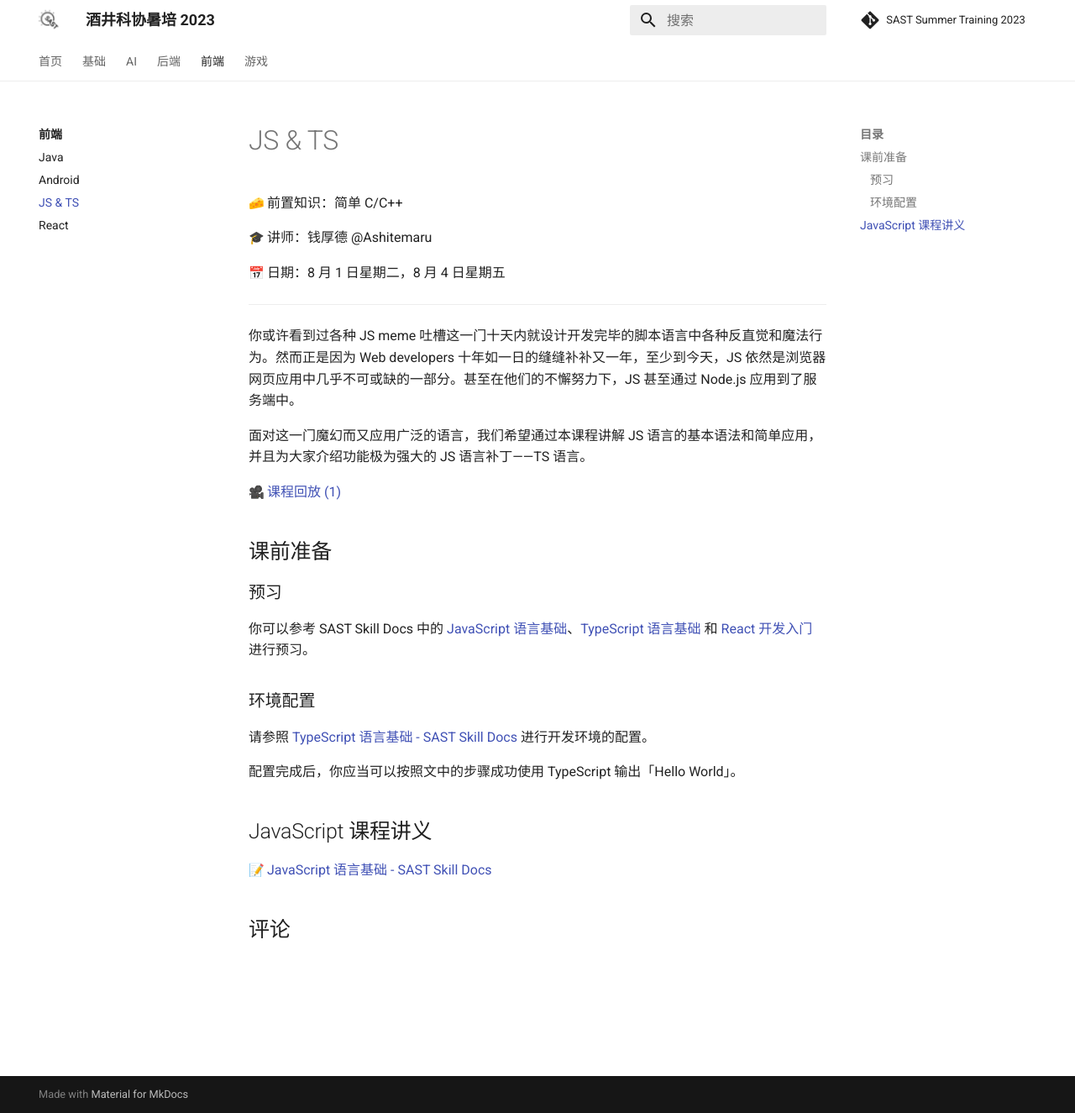
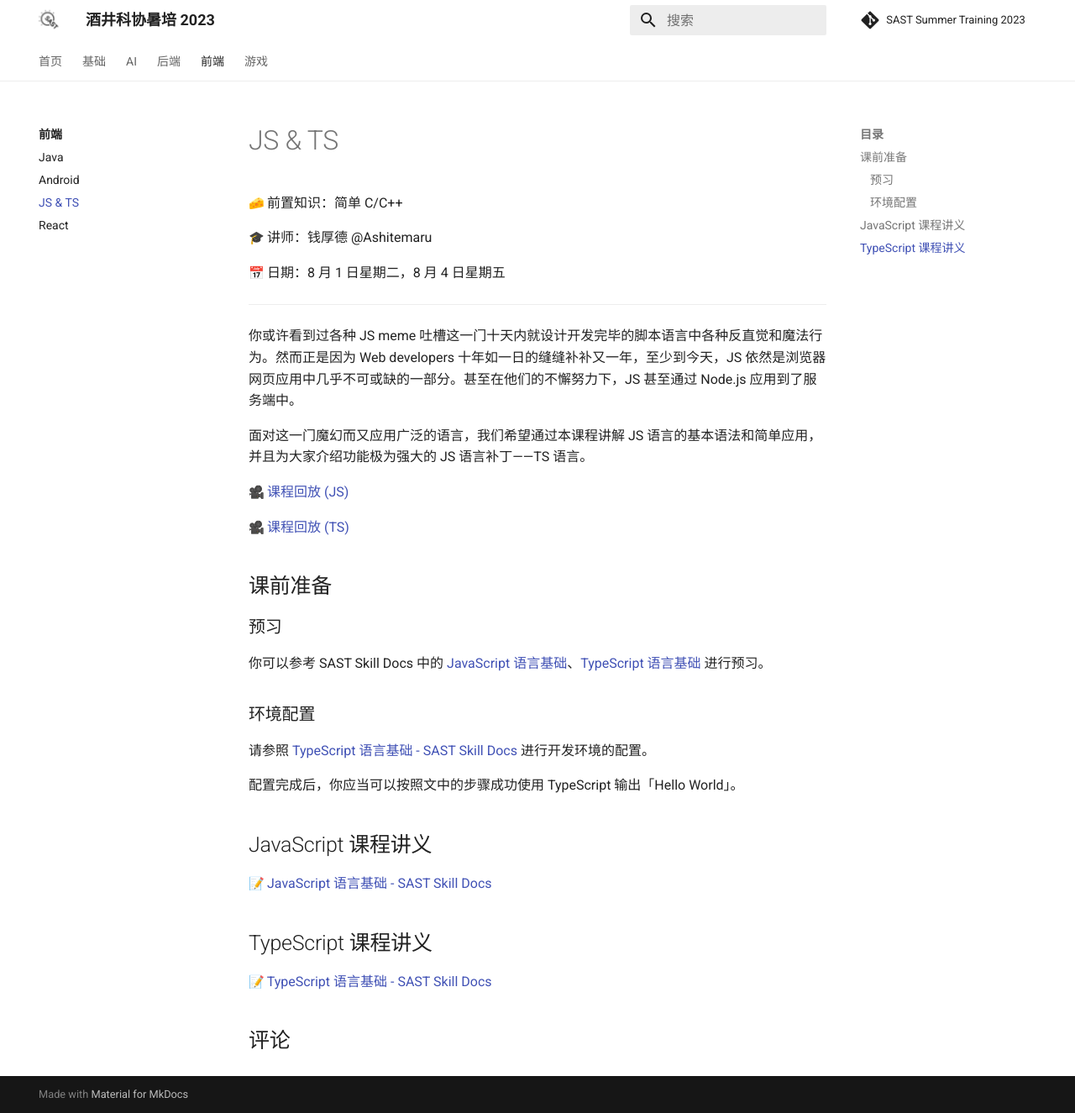
Before and after one commit to sast-summer-training-2023/sast-summer-training-2023.github.io, an MkDocs documentation site: the page built from docs/frontend/js-ts.md, in a window 1280 px wide and 1325 px high. Shown: the whole window at 84% size. Built offline with MkDocs 1.6.1 and Material for MkDocs 9.7.7, drawn with Linux system fonts in a browser that asks for light colours; emoji names are drawn with the system emoji font; comment, search, counter and statistics services are not loaded.

Commit message:
feat(js-ts): playback & lecture notes

```diff
--- a/docs/frontend/js-ts.md
+++ b/docs/frontend/js-ts.md
@@ -12,13 +12,15 @@
 
 面对这一门魔幻而又应用广泛的语言，我们希望通过本课程讲解 JS 语言的基本语法和简单应用，并且为大家介绍功能极为强大的 JS 语言补丁——TS 语言。
 
-:movie_camera: [课程回放 (1)](https://www.bilibili.com/video/BV1Ep4y1V7k7)
+:movie_camera: [课程回放 (JS)](https://www.bilibili.com/video/BV1Ep4y1V7k7)
+
+:movie_camera: [课程回放 (TS)](https://www.bilibili.com/video/BV1Gh4y1w7Ng)
 
 ## 课前准备
 
 ### 预习
 
-你可以参考 SAST Skill Docs 中的 [JavaScript 语言基础](https://docs.net9.org/languages/javascript/)、[TypeScript 语言基础](https://docs.net9.org/languages/typescript/) 和 [React 开发入门](https://docs.net9.org/frontend/react/) 进行预习。
+你可以参考 SAST Skill Docs 中的 [JavaScript 语言基础](https://docs.net9.org/languages/javascript/)、[TypeScript 语言基础](https://docs.net9.org/languages/typescript/) 进行预习。
 
 ### 环境配置
 
@@ -29,3 +31,7 @@
 ## JavaScript 课程讲义
 
 :memo: [JavaScript 语言基础 - SAST Skill Docs](https://docs.net9.org/languages/javascript/)
+
+## TypeScript 课程讲义
+
+:memo: [TypeScript 语言基础 - SAST Skill Docs](https://docs.net9.org/languages/typescript/)
```
Also changed, not shown: docs/frontend/index.md (+6 -0 lines), docs/index.md (+6 -0 lines).
